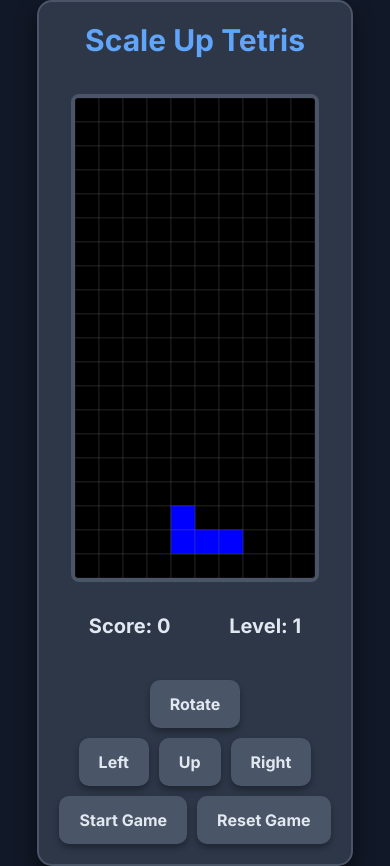
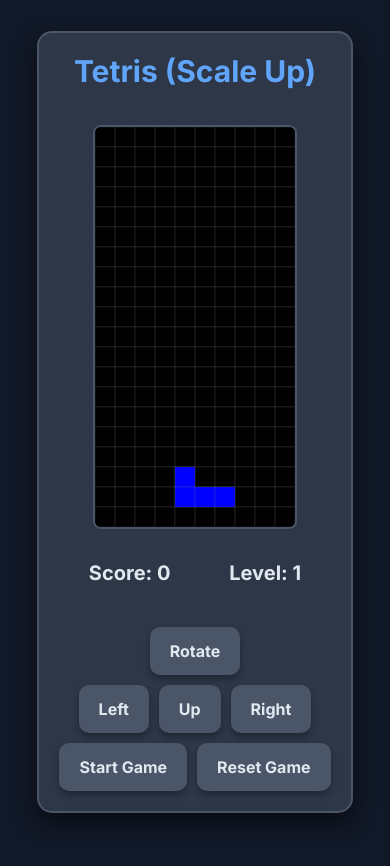
Before and after one commit to rico1648/TBBS, a plain HTML site: page tetris.html in a window 390 px wide. After the commit the page ends 844 px from the top, so only its background shows below. Drawn offline with nearby package versions, Linux system fonts and the light colour scheme.

Commit message:
Update tetris.html (mobile)

```diff
--- a/tetris.html
+++ b/tetris.html
@@ -33,7 +33,7 @@
 
         canvas {
             background-color: #000; /* Tetris board background */
-            border: 4px solid #4a5568;
+            border: 2px solid #4a5568; /* Thinner border for mobile */
             border-radius: 8px;
             box-shadow: inset 0 0 10px rgba(0, 0, 0, 0.7);
         }
@@ -122,8 +122,8 @@
 </head>
 <body class="bg-gray-900 flex items-center justify-center min-h-screen">
     <div class="game-container">
-        <h1 class="text-3xl font-bold text-blue-400 mb-4">Scale Up Tetris</h1>
-        <canvas id="tetrisCanvas" width="240" height="480"></canvas>
+        <h1 class="text-3xl font-bold text-blue-400 mb-4">Tetris (Scale Up)</h1>
+        <canvas id="tetrisCanvas" width="200" height="400"></canvas> <!-- Adjusted dimensions -->
         <div class="game-info">
             <div id="score" class="text-xl">Score: 0</div>
             <div id="level" class="text-xl">Level: 1</div>
@@ -134,7 +134,7 @@
             </div>
             <div class="control-row">
                 <button id="leftButton" class="control-button">Left</button>
-                <button id="upButton" class="control-button">Up</button> <!-- Renamed button -->
+                <button id="upButton" class="control-button">Up</button>
                 <button id="rightButton" class="control-button">Right</button>
             </div>
             <div class="control-row">
@@ -160,7 +160,7 @@
 
         const COLS = 10;
         const ROWS = 20;
-        const BLOCK_SIZE = 24; // Each block is 24x24 pixels
+        const BLOCK_SIZE = 20; // Adjusted block size for new dimensions
         const EMPTY = 'black'; // Color for empty cells
 
         // Tetromino shapes and colors
@@ -169,7 +169,7 @@
             [[1, 1], [1, 1]], // O
             [[0, 1, 0], [1, 1, 1], [0, 0, 0]], // T
             [[1, 1, 0], [0, 1, 1], [0, 0, 0]], // S
-            [[0, 1, 1], [1, 1, 0], [0, 0, 0]], // Z
+            [[0, 1, 1], [1, 1, 0], [0, 0, 0]]  , // Z
             [[1, 0, 0], [1, 1, 1], [0, 0, 0]], // J
             [[0, 0, 1], [1, 1, 1], [0, 0, 0]]  // L
         ];
```
